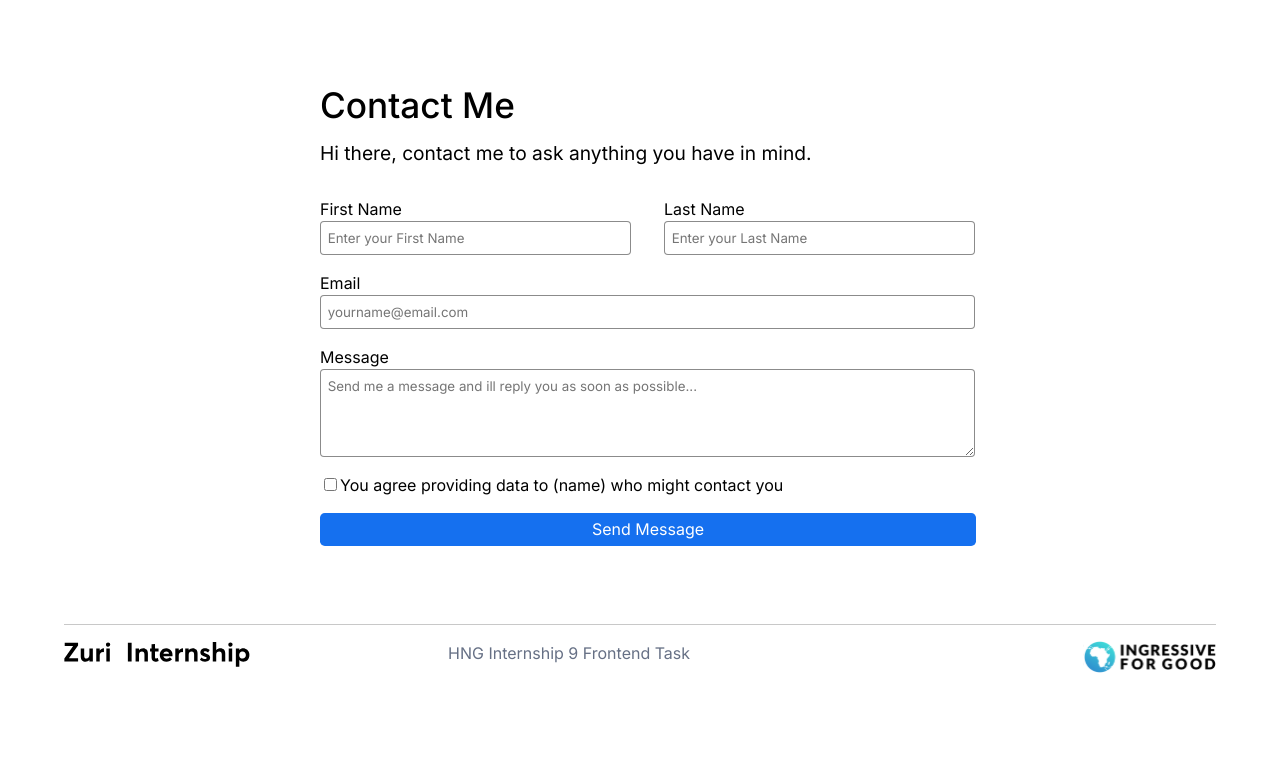
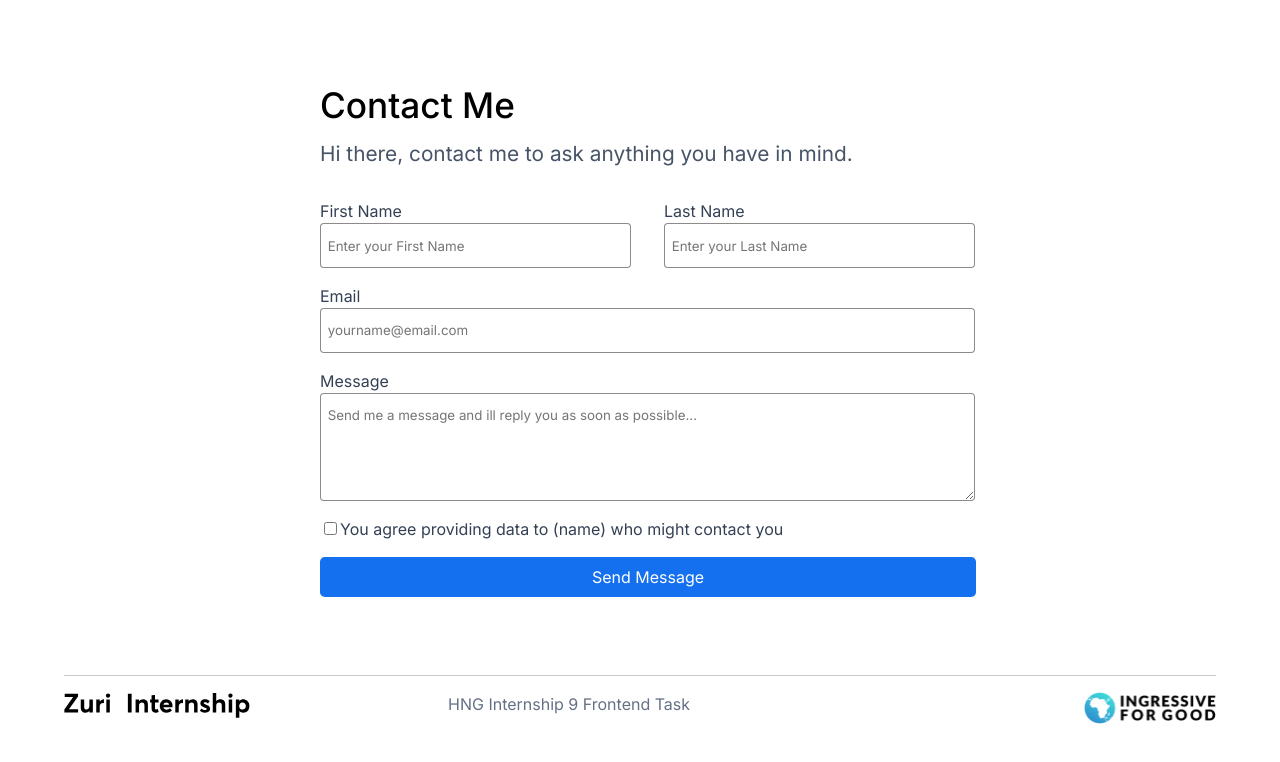
Before and after one commit to IdrisDY/HNG9-Linktree, a React (Vite) app: page /contact in a window 1280 px wide. Shown: the top 762 px of the page. Built offline with nearby package versions, Linux system fonts and the light colour scheme.

Commit message:
style :h2 , label color ,size change

```diff
--- a/src/App.css
+++ b/src/App.css
@@ -98,7 +98,8 @@ h1{
 }
 .subh2{
   font-weight: lighter;
-  font-size: 1.2rem;
+  font-size: 1.3rem;
+  color: #475467;
 }
 .contact-forms{
   display: flex;
@@ -112,7 +113,7 @@ padding: 70px 0 30px 0;
 .input-wide{
   width: 100%;
   border-radius: .3em;
-  padding: .6em .5em;
+  padding: 1em .5em;
   border:1px solid rgba(0, 0, 0, 0.453);
   font-family: inherit;
   outline: none;
@@ -123,7 +124,7 @@ padding: 70px 0 30px 0;
   border: 1.2px solid #84CAFF;
 }
 .t-area{
-  height: 70px;
+  height: 80px;
 }
 .send-msg{
   display: flex;
@@ -135,7 +136,7 @@ padding: 70px 0 30px 0;
   color: white;
   background-color: #1570EF;
   text-align: center;
-  padding: .3em .5em;
+  padding: .5em .5em;
   border-radius: .3em;
 
 }
@@ -146,6 +147,10 @@ color: #F83F23;
   background-color: aquamarine;
   width: 100%;
 }
+label{
+  color: #344054;
+  }
+
 @media(max-width:990px){
 footer{
   flex-direction: column;
@@ -155,6 +160,9 @@ width: 90%;
 }
 .subh1{
   font-size: 1.8rem;
+}
+.subh2{
+  font-size: 1.1rem;
 }
 .profile-info{
   width: 100%;
```
